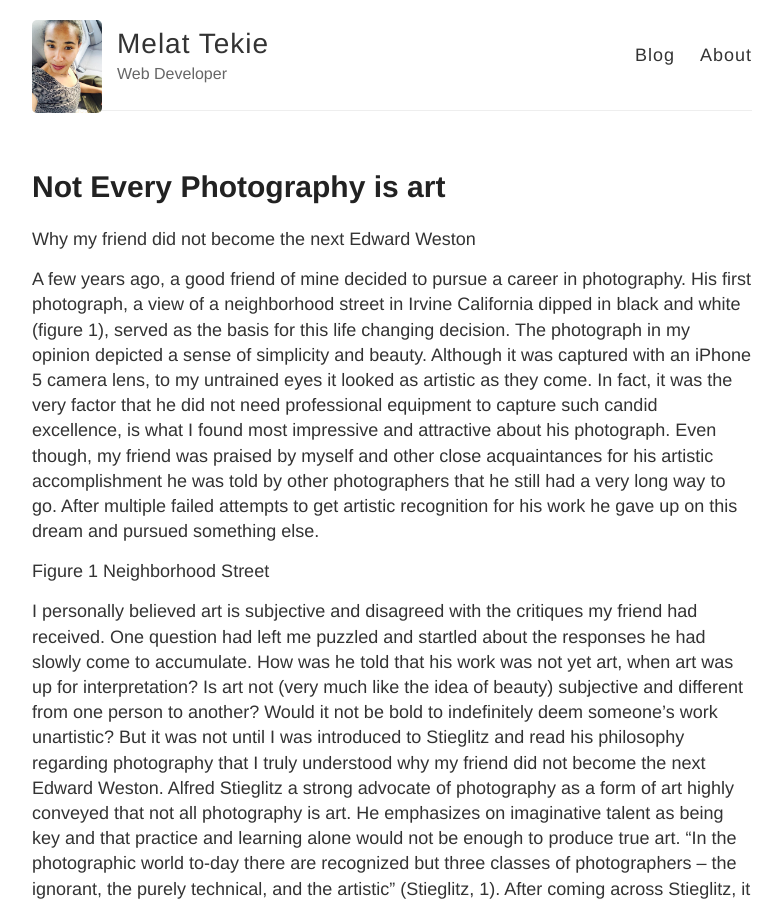
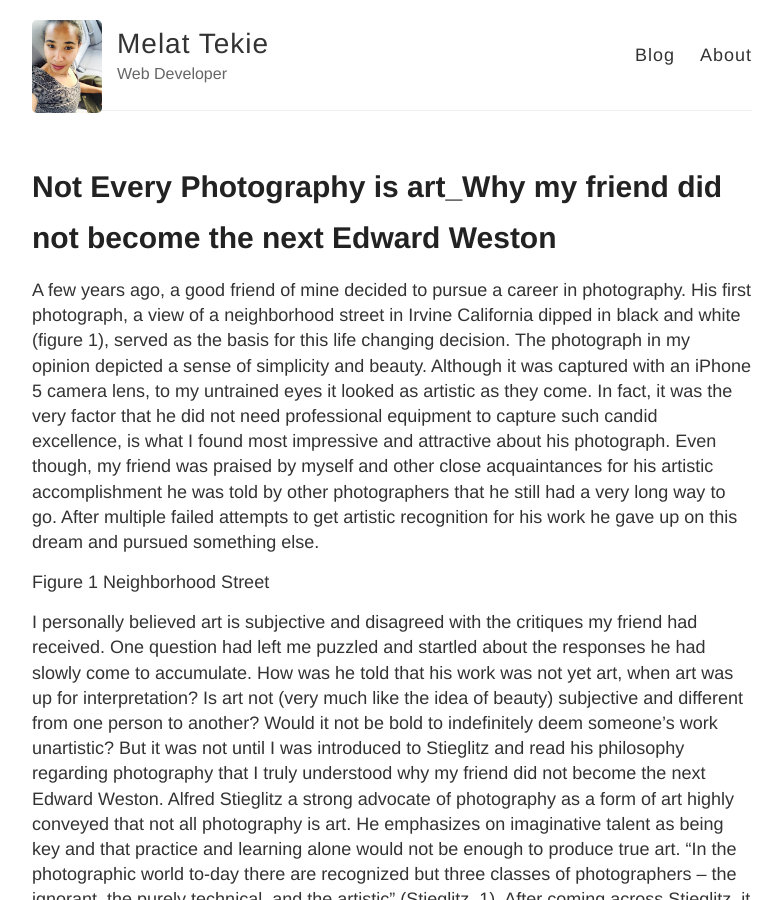
Before and after one commit to MelatTekie/MelatTekie.github.io, a Jekyll site: the page built from _posts/2016-5-28-intro.md, in a window 1280 px wide and 900 px high. Shown: the whole window, without its empty margins (248-1030 px from the left). Built offline with Jekyll 4.4.1, drawn with Linux system fonts in a browser that asks for light colours.

```diff
--- a/_posts/2016-5-28-intro.md
+++ b/_posts/2016-5-28-intro.md
@@ -1,8 +1,8 @@
 ---
 layout: post
-title: Not Every Photography is art
+title: Not Every Photography is art_Why my friend did not become the next Edward Weston
 ---
-Why my friend did not become the next Edward Weston
+
 
 A few years ago, a good friend of mine decided to pursue a career in photography. His first photograph, a view of a neighborhood street in Irvine California dipped in black and white (figure 1), served as the basis for this life changing decision. The photograph in my opinion depicted a sense of simplicity and beauty. Although it was captured with an iPhone 5 camera lens, to my untrained eyes it looked as artistic as they come. In fact, it was the very factor that he did not need professional equipment to capture such candid excellence, is what I found most impressive and attractive about his photograph. Even though, my friend was praised by myself and other close acquaintances for his artistic accomplishment he was told by other photographers that he still had a very long way to go. After multiple failed attempts to get artistic recognition for his work he gave up on this dream and pursued something else.
 
```
